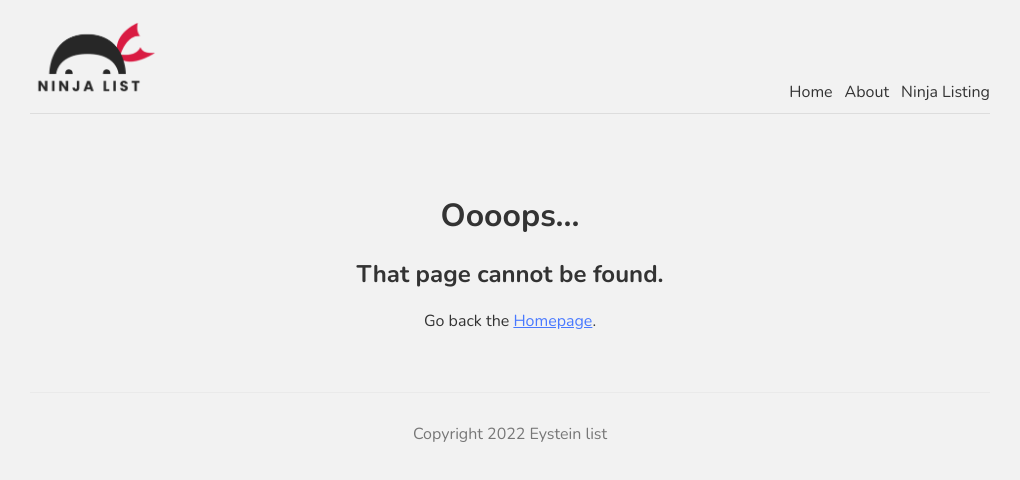
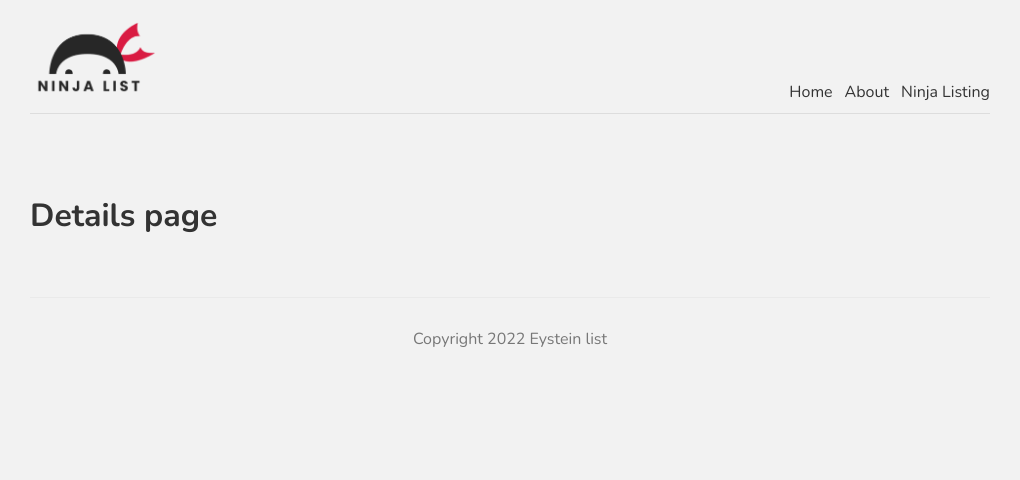
Before and after one commit to eystein/ninja-list, a Next.js app: page /ninjas/1 in a window 1280 px wide. Before the commit this address had no page. Shown: the top 480 px of the page, without its empty margins (130-1150 px from the left). Built offline with nearby package versions, Linux system fonts and the light colour scheme.

Commit message:
Lesson 11: Add dynamic pages and routes .

```diff
--- /dev/null
+++ b/pages/ninjas/[id].js
@@ -0,0 +1,9 @@
+const Details = () => {
+	return (
+		<div>
+			<h1>Details page</h1>
+		</div>
+	);
+}
+
+export default Details;
```
Also changed, not shown: pages/ninjas/index.js (+4 -3 lines).
